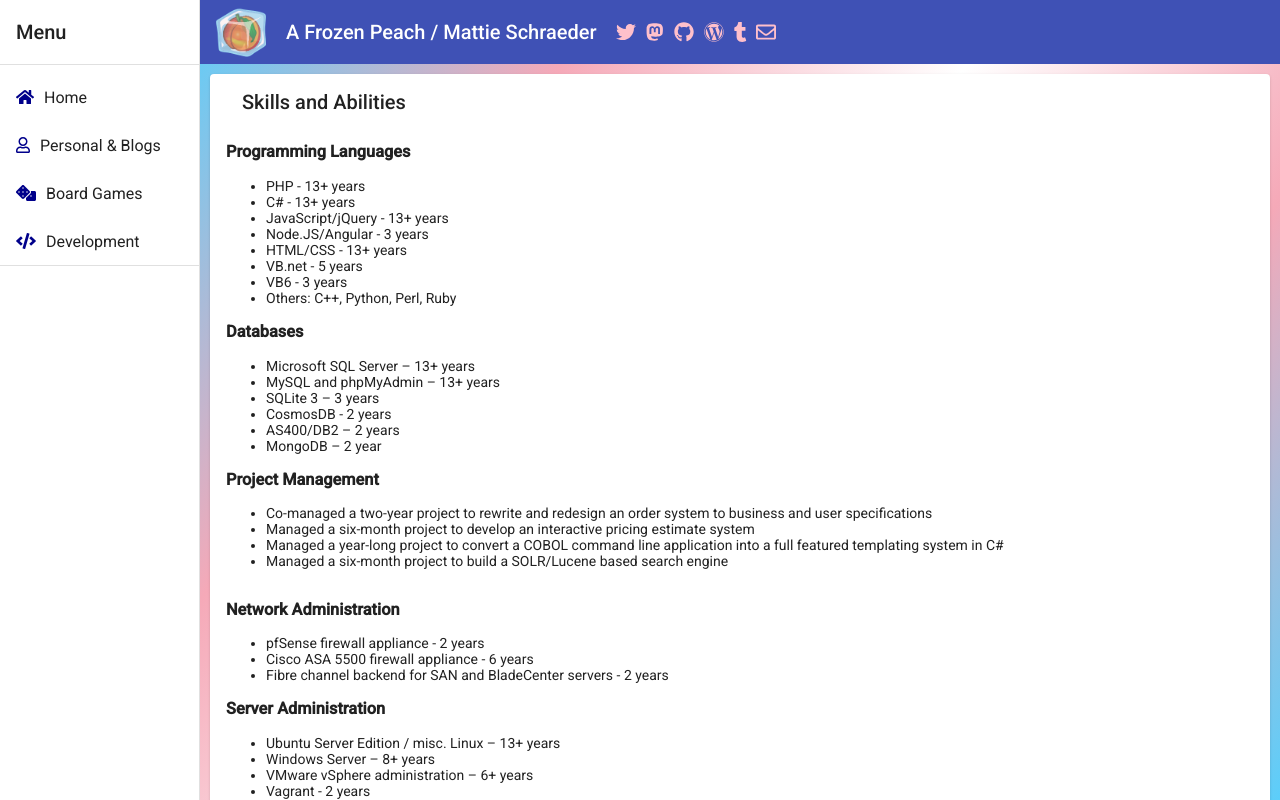
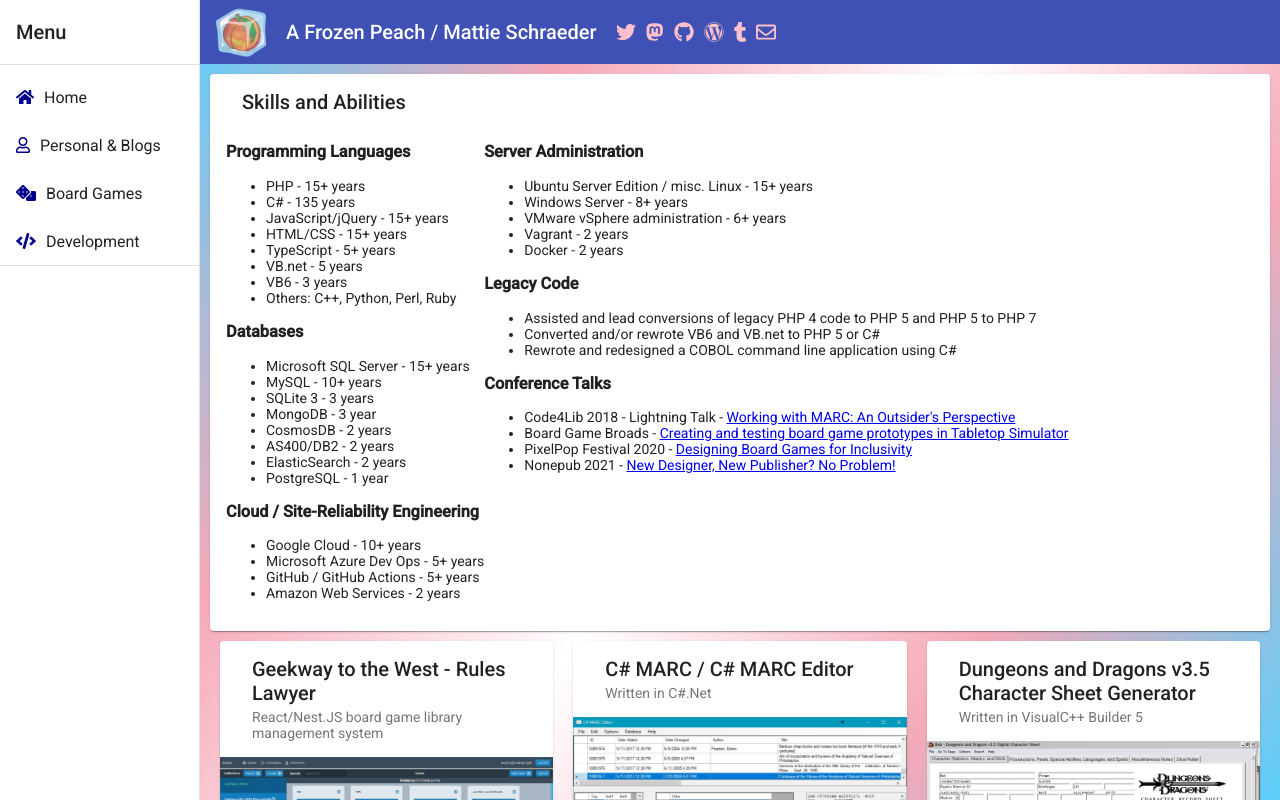
Before and after one commit to afrozenpeach/afrozenpeach, an Angular app: page /development in a window 1280 px wide. Built offline with nearby package versions, Linux system fonts and the light colour scheme.

Commit message:
update resume and add geekway library

```diff
--- a/src/app/development/project-container/project-container.component.html
+++ b/src/app/development/project-container/project-container.component.html
@@ -7,11 +7,11 @@
             <div class="floatLeft">
                 <h3>Programming Languages</h3>
                 <ul>
-                    <li>PHP - 13+ years</li>
-                    <li>C# - 13+ years</li>
-                    <li>JavaScript/jQuery - 13+ years</li>
-                    <li>Node.JS/Angular - 3 years</li>
-                    <li>HTML/CSS - 13+ years</li>
+                    <li>PHP - 15+ years</li>
+                    <li>C# - 135 years</li>
+                    <li>JavaScript/jQuery - 15+ years</li>
+                    <li>HTML/CSS - 15+ years</li>
+                    <li>TypeScript - 5+ years</li>
                     <li>VB.net - 5 years</li>
                     <li>VB6 - 3 years</li>
                     <li>Others: C++, Python, Perl, Ruby</li>
@@ -19,37 +19,33 @@
 
                 <h3>Databases</h3>
                 <ul>
-                    <li>Microsoft SQL Server – 13+ years</li>
-                    <li>MySQL and phpMyAdmin – 13+ years</li>
-                    <li>SQLite 3 – 3 years</li>
+                    <li>Microsoft SQL Server - 15+ years</li>
+                    <li>MySQL - 10+ years</li>
+                    <li>SQLite 3 - 3 years</li>
+                    <li>MongoDB - 3 year</li>
                     <li>CosmosDB - 2 years</li>
-                    <li>AS400/DB2 – 2 years</li>
-                    <li>MongoDB – 2 year</li>
+                    <li>AS400/DB2 - 2 years</li>
+                    <li>ElasticSearch - 2 years</li>
+                    <li>PostgreSQL - 1 year</li>
                 </ul>
 
-                <h3>Project Management</h3>
+                <h3>Cloud / Site-Reliability Engineering</h3>
                 <ul>
-                    <li>Co-managed a two-year project to rewrite and redesign an order system to business and user specifications</li>
-                    <li>Managed a six-month project to develop an interactive pricing estimate system</li>
-                    <li>Managed a year-long project to convert a COBOL command line application into a full featured templating system in C#</li>
-                    <li>Managed a six-month project to build a SOLR/Lucene based search engine</li>
+                    <li>Google Cloud - 10+ years</li>
+                    <li>Microsoft Azure Dev Ops - 5+ years</li>
+                    <li>GitHub / GitHub Actions - 5+ years</li>
+                    <li>Amazon Web Services - 2 years</li>
                 </ul>
             </div>
 
             <div class="floatLeft">
-                <h3>Network Administration</h3>
-                <ul>
-                    <li>pfSense firewall appliance - 2 years</li>
-                    <li>Cisco ASA 5500 firewall appliance - 6 years</li>
-                    <li>Fibre channel backend for SAN and BladeCenter servers - 2 years</li>
-                </ul>
-
                 <h3>Server Administration</h3>
                 <ul>
-                    <li>Ubuntu Server Edition / misc. Linux – 13+ years</li>
-                    <li>Windows Server – 8+ years</li>
-                    <li>VMware vSphere administration – 6+ years</li>
+                    <li>Ubuntu Server Edition / misc. Linux - 15+ years</li>
+                    <li>Windows Server - 8+ years</li>
+                    <li>VMware vSphere administration - 6+ years</li>
                     <li>Vagrant - 2 years</li>
+                    <li>Docker - 2 years</li>
                 </ul>
 
                 <h3>Legacy Code</h3>
--- a/src/app/development/project.types.ts
+++ b/src/app/development/project.types.ts
@@ -13,6 +13,19 @@
 }
 
 export const projects: Project[] = [
+    {
+        title: 'Geekway to the West - Rules Lawyer',
+        subtitle: 'React/Nest.JS board game library management system',
+        imageUrl: 'assets/images/bgadmin.png',
+        content: 'Manages the Geekway to the West Library and Play and Win collection',
+        status: 'Active',
+        buttons: [
+            {
+                text: 'Find out more',
+                clickUrl: 'https://geekway.com'
+            }
+        ]
+    },
     {
         title: 'C# MARC / C# MARC Editor',
         subtitle: 'Written in C#.Net',
```
Also changed, not shown: src/assets/images/bgadmin.png (added).
